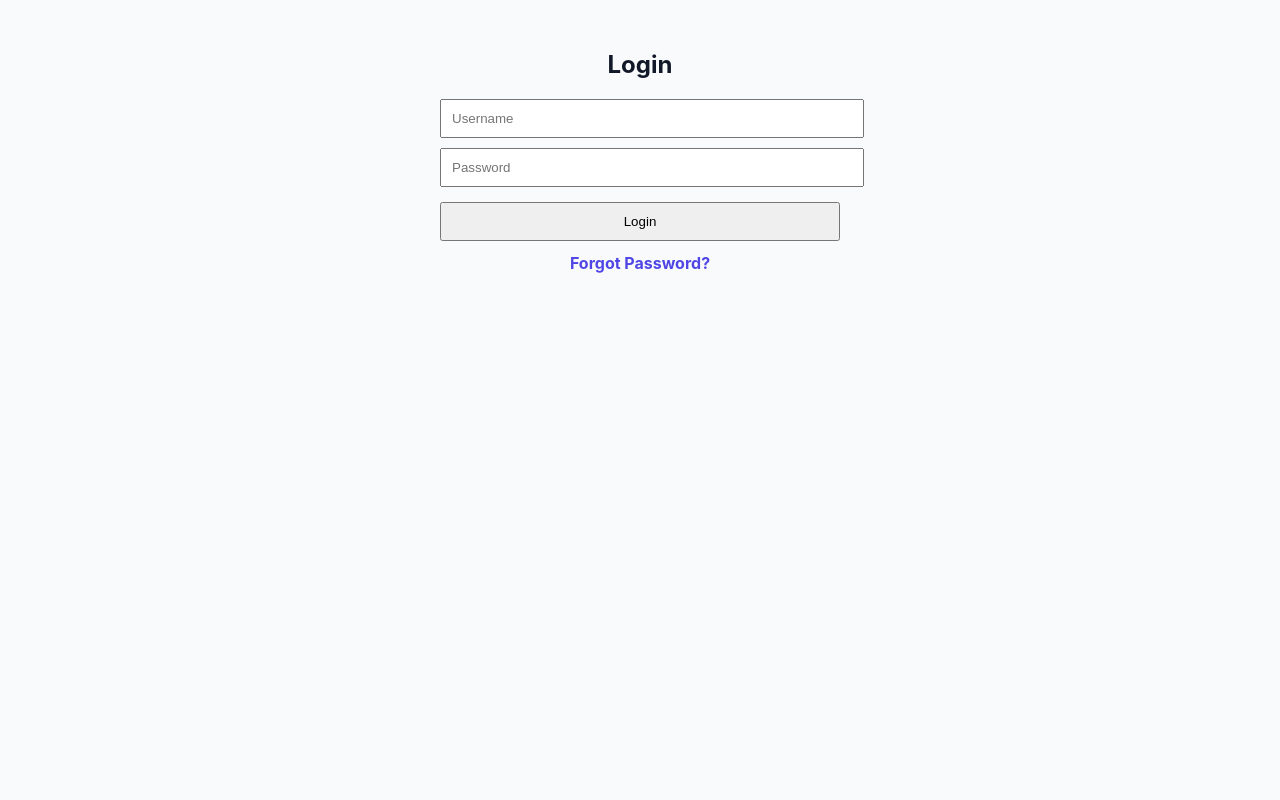
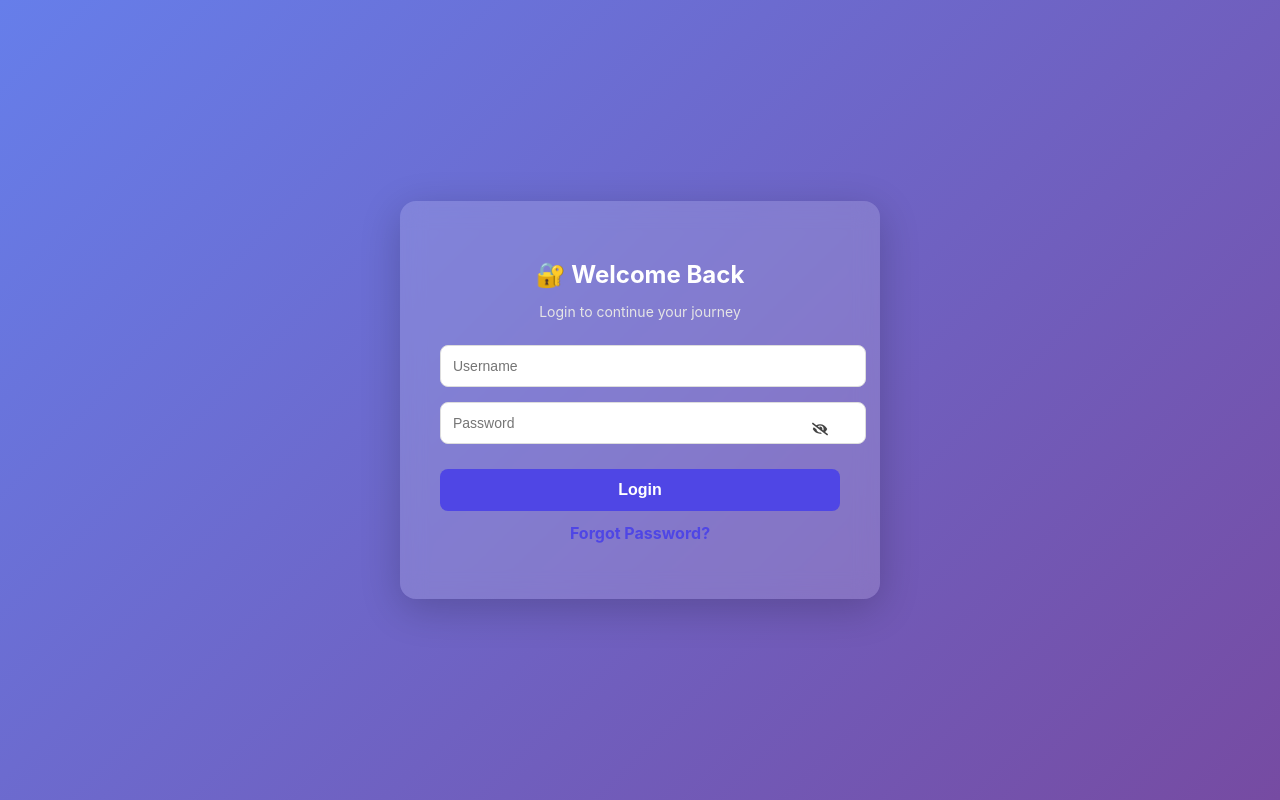
Before and after one commit to sameer9860/Job-Tracker, a React (Create React App) app in the folder job-tracker-frontend/: page / in a window 1280 px wide. Built offline with nearby package versions, Linux system fonts and the light colour scheme.

Commit message:
Fixed : Forget password errors

```diff
--- a/job-tracker-frontend/src/components/PasswordReset/EnterEmail.jsx
+++ b/job-tracker-frontend/src/components/PasswordReset/EnterEmail.jsx
@@ -19,8 +19,10 @@ export default function EnterEmail({ onNext }) {
   };
 
   return (
-    <div style={{ maxWidth: "400px", margin: "40px auto" }}>
-      <h2>Forgot Password</h2>
+    <div style={styles.container}>
+      <div style={styles.card}>
+        <h2 style={styles.title}>🔑 Forgot Password</h2>
+        <p style={styles.subtitle}>Enter your email to receive an OTP</p>
 
         <form onSubmit={handleSubmit}>
           <input
@@ -29,22 +31,77 @@ export default function EnterEmail({ onNext }) {
             value={email}
             onChange={(e) => setEmail(e.target.value)}
             required
-          style={{ width: "100%", padding: "10px", marginBottom: "10px" }}
+            style={styles.input}
           />
 
-        <button type="submit" style={btnStyle}>
+          <button type="submit" style={styles.button}>
             Send OTP
           </button>
         </form>
 
-      {message && <p>{message}</p>}
+        {message && <p style={styles.message}>{message}</p>}
+      </div>
     </div>
   );
 }
 
-const btnStyle = {
+/* 🎨 Styles */
+const styles = {
+  container: {
+    height: "100vh",
+    display: "flex",
+    justifyContent: "center",
+    alignItems: "center",
+    background: "linear-gradient(135deg, #667eea, #764ba2)",
+  },
+  card: {
+    background: "rgba(255, 255, 255, 0.15)",
+    backdropFilter: "blur(12px)",
+    padding: "40px",
+    borderRadius: "16px",
     width: "100%",
-  padding: "10px",
+    maxWidth: "400px",
+    boxShadow: "0 10px 40px rgba(0,0,0,0.2)",
+    color: "#fff",
+    textAlign: "center",
+  },
+  title: {
+    marginBottom: "5px",
+    fontSize: "24px",
+    fontWeight: "bold",
+  },
+  subtitle: {
+    marginBottom: "25px",
+    fontSize: "14px",
+    color: "#e5e5e5",
+  },
+  input: {
+    width: "100%",
+    padding: "12px",
+    marginBottom: "15px",
+    borderRadius: "8px",
+    border: "1px solid #ddd",
+    fontSize: "14px",
+    outline: "none",
+    transition: "border 0.3s",
+  },
+  button: {
+    width: "100%",
+    padding: "12px",
+    borderRadius: "8px",
+    border: "none",
     background: "#4f46e5",
     color: "#fff",
+    fontSize: "16px",
+    fontWeight: "bold",
+    cursor: "pointer",
+    marginTop: "10px",
+    transition: "background 0.3s",
+  },
+  message: {
+    marginTop: "15px",
+    fontSize: "14px",
+    color: "#fff",
+    fontWeight: "bold",
+  },
 };
--- a/job-tracker-frontend/src/components/PasswordReset/OTPVerify.jsx
+++ b/job-tracker-frontend/src/components/PasswordReset/OTPVerify.jsx
@@ -12,15 +12,17 @@ export default function OTPVerify({ email, onNext }) {
     try {
       const res = await verifyOTP(email, otp);
       setMessage(res.data.detail);
-      onNext(otp); // 🔥 IMPORTANT FIX
+      onNext(otp); // 🔥 Pass OTP forward
     } catch (err) {
       setMessage(err.response?.data?.detail || "Invalid OTP");
     }
   };
 
   return (
-    <div style={{ maxWidth: "400px", margin: "40px auto" }}>
-      <h2>Verify OTP</h2>
+    <div style={styles.container}>
+      <div style={styles.card}>
+        <h2 style={styles.title}>🔑 Verify OTP</h2>
+        <p style={styles.subtitle}>Enter the code sent to your email</p>
 
         <form onSubmit={handleSubmit}>
           <input
@@ -29,22 +31,77 @@ export default function OTPVerify({ email, onNext }) {
             value={otp}
             onChange={(e) => setOtp(e.target.value)}
             required
-          style={{ width: "100%", padding: "10px", marginBottom: "10px" }}
+            style={styles.input}
           />
 
-        <button type="submit" style={btnStyle}>
+          <button type="submit" style={styles.button}>
             Verify
           </button>
         </form>
 
-      {message && <p>{message}</p>}
+        {message && <p style={styles.message}>{message}</p>}
+      </div>
     </div>
   );
 }
 
-const btnStyle = {
+/* 🎨 Styles */
+const styles = {
+  container: {
+    height: "100vh",
+    display: "flex",
+    justifyContent: "center",
+    alignItems: "center",
+    background: "linear-gradient(135deg, #667eea, #764ba2)",
+  },
+  card: {
+    background: "rgba(255, 255, 255, 0.15)",
+    backdropFilter: "blur(12px)",
+    padding: "40px",
+    borderRadius: "16px",
     width: "100%",
-  padding: "10px",
+    maxWidth: "400px",
+    boxShadow: "0 10px 40px rgba(0,0,0,0.2)",
+    color: "#fff",
+    textAlign: "center",
+  },
+  title: {
+    marginBottom: "5px",
+    fontSize: "24px",
+    fontWeight: "bold",
+  },
+  subtitle: {
+    marginBottom: "25px",
+    fontSize: "14px",
+    color: "#e5e5e5",
+  },
+  input: {
+    width: "100%",
+    padding: "12px",
+    marginBottom: "15px",
+    borderRadius: "8px",
+    border: "1px solid #ddd",
+    fontSize: "14px",
+    outline: "none",
+    transition: "border 0.3s",
+  },
+  button: {
+    width: "100%",
+    padding: "12px",
+    borderRadius: "8px",
+    border: "none",
     background: "#4f46e5",
     color: "#fff",
+    fontSize: "16px",
+    fontWeight: "bold",
+    cursor: "pointer",
+    marginTop: "10px",
+    transition: "background 0.3s",
+  },
+  message: {
+    marginTop: "15px",
+    fontSize: "14px",
+    color: "#fff",
+    fontWeight: "bold",
+  },
 };
--- a/job-tracker-frontend/src/components/PasswordReset/SetNewPassword.jsx
+++ b/job-tracker-frontend/src/components/PasswordReset/SetNewPassword.jsx
@@ -1,10 +1,16 @@
 import { useState } from "react";
+import { FaEye, FaEyeSlash } from "react-icons/fa";
+import { useNavigate } from "react-router-dom"; // ✅ Import navigation
 import { setNewPassword } from "../../api/api";
 
-export default function SetNewPassword({ email, otp, onSuccess }) {
+export default function SetNewPassword({ email, otp }) {
   const [password1, setPassword1] = useState("");
   const [password2, setPassword2] = useState("");
+  const [showPassword1, setShowPassword1] = useState(false);
+  const [showPassword2, setShowPassword2] = useState(false);
   const [message, setMessage] = useState("");
+  const [success, setSuccess] = useState(false);
+  const navigate = useNavigate();
 
   const handleSubmit = async (e) => {
     e.preventDefault();
@@ -16,55 +22,155 @@ export default function SetNewPassword({ email, otp, onSuccess }) {
     }
 
     try {
-      const res = await setNewPassword(
-        email,
-        otp,
-        password1,
-        password2
-      );
+      const res = await setNewPassword(email, otp, password1, password2);
       setMessage(res.data.detail);
-      onSuccess();
+      setSuccess(true);
+
+      // ✅ Redirect to login after short delay
+      setTimeout(() => {
+        navigate("/");
+      }, 2000);
     } catch (err) {
       setMessage(err.response?.data?.detail || "Something went wrong");
     }
   };
 
   return (
-    <div style={{ maxWidth: "400px", margin: "40px auto" }}>
-      <h2>Set New Password</h2>
+    <div style={styles.container}>
+      <div style={styles.card}>
+        {!success ? (
+          <>
+            <h2 style={styles.title}>🔒 Set New Password</h2>
+            <p style={styles.subtitle}>Enter and confirm your new password</p>
 
             <form onSubmit={handleSubmit}>
+              {/* New Password */}
+              <div style={styles.passwordWrapper}>
                 <input
-          type="password"
+                  type={showPassword1 ? "text" : "password"}
                   placeholder="New Password"
                   value={password1}
                   onChange={(e) => setPassword1(e.target.value)}
                   required
-          style={{ width: "100%", padding: "10px", marginBottom: "10px" }}
+                  style={styles.input}
                 />
+                <span
+                  style={styles.eye}
+                  onClick={() => setShowPassword1(!showPassword1)}
+                >
+                  {showPassword1 ? <FaEye /> : <FaEyeSlash />}
+                </span>
+              </div>
 
+              {/* Confirm Password */}
+              <div style={styles.passwordWrapper}>
                 <input
-          type="password"
+                  type={showPassword2 ? "text" : "password"}
                   placeholder="Confirm New Password"
                   value={password2}
                   onChange={(e) => setPassword2(e.target.value)}
                   required
-          style={{ width: "100%", padding: "10px", marginBottom: "10px" }}
+                  style={styles.input}
                 />
+                <span
+                  style={styles.eye}
+                  onClick={() => setShowPassword2(!showPassword2)}
+                >
+                  {showPassword2 ? <FaEye /> : <FaEyeSlash />}
+                </span>
+              </div>
 
-        <button type="submit" style={btnStyle}>
+              <button type="submit" style={styles.button}>
                 Set Password
               </button>
             </form>
 
-      {message && <p>{message}</p>}
+            {message && <p style={styles.message}>{message}</p>}
+          </>
+        ) : (
+          <p style={styles.success}>
+            ✅ Password changed successfully! Redirecting to login...
+          </p>
+        )}
+      </div>
     </div>
   );
 }
 
-const btnStyle = {
+/* 🎨 Styles */
+const styles = {
+  container: {
+    height: "100vh",
+    display: "flex",
+    justifyContent: "center",
+    alignItems: "center",
+    background: "linear-gradient(135deg, #667eea, #764ba2)",
+  },
+  card: {
+    background: "rgba(255, 255, 255, 0.15)",
+    backdropFilter: "blur(12px)",
+    padding: "40px",
+    borderRadius: "16px",
     width: "100%",
-  padding: "10px",
+    maxWidth: "400px",
+    boxShadow: "0 10px 40px rgba(0,0,0,0.2)",
+    color: "#fff",
+    textAlign: "center",
+  },
+  title: {
+    marginBottom: "5px",
+    fontSize: "24px",
+    fontWeight: "bold",
+  },
+  subtitle: {
+    marginBottom: "25px",
+    fontSize: "14px",
+    color: "#e5e5e5",
+  },
+  input: {
+    width: "100%",
+    padding: "12px",
+    marginBottom: "15px",
+    borderRadius: "8px",
+    border: "1px solid #ddd",
+    fontSize: "14px",
+    outline: "none",
+    transition: "border 0.3s",
+  },
+  passwordWrapper: {
+    position: "relative",
+    marginBottom: "15px",
+  },
+  eye: {
+    position: "absolute",
+    right: "12px",
+    top: "50%",
+    transform: "translateY(-50%)",
+    cursor: "pointer",
+    color: "#444",
+  },
+  button: {
+    width: "100%",
+    padding: "12px",
+    borderRadius: "8px",
+    border: "none",
     background: "#4f46e5",
     color: "#fff",
+    fontSize: "16px",
+    fontWeight: "bold",
+    cursor: "pointer",
+    marginTop: "10px",
+    transition: "background 0.3s",
+  },
+  message: {
+    marginTop: "15px",
+    fontSize: "14px",
+    color: "#fff",
+    fontWeight: "bold",
+  },
+  success: {
+    fontSize: "16px",
+    fontWeight: "bold",
+    color: "lightgreen",
+  },
 };
--- a/job-tracker-frontend/src/pages/Login.jsx
+++ b/job-tracker-frontend/src/pages/Login.jsx
@@ -1,57 +1,70 @@
 import { useState } from "react";
-import { useNavigate, Link } from "react-router-dom";
+import { Link } from "react-router-dom"; // ✅ Import Link for navigation
 import API from "../services/api";
+import { FaEye, FaEyeSlash } from "react-icons/fa";
 
-export default function Login() {
+function Login() {
   const [username, setUsername] = useState("");
   const [password, setPassword] = useState("");
-  const [error, setError] = useState("");
-  const navigate = useNavigate();
+  const [showPassword, setShowPassword] = useState(false);
+  const [error, setError] = useState(null);
+  const [loading, setLoading] = useState(false);
 
-  const handleLogin = async (e) => {
+  const handleSubmit = async (e) => {
     e.preventDefault();
-    setError("");
+    setLoading(true);
+    setError(null);
+
     try {
       const res = await API.post("token/", { username, password });
+
       localStorage.setItem("access_token", res.data.access);
       localStorage.setItem("refresh_token", res.data.refresh);
-      navigate("/dashboard");
+
+      window.location.href = "/dashboard";
     } catch (err) {
       setError("Invalid username or password");
+      setLoading(false);
     }
   };
 
   return (
-    <div style={{ maxWidth: "400px", margin: "50px auto", textAlign: "center" }}>
-      <h2>Login</h2>
+    <div style={styles.container}>
+      <div style={styles.card}>
+        <h2 style={styles.title}>🔐 Welcome Back</h2>
+        <p style={styles.subtitle}>Login to continue your journey</p>
 
-      {error && <p style={{ color: "red" }}>{error}</p>}
+        {error && <p style={styles.error}>{error}</p>}
 
-      <form onSubmit={handleLogin}>
+        <form onSubmit={handleSubmit}>
           <input
-          type="text"
+            style={styles.input}
             placeholder="Username"
             value={username}
             onChange={(e) => setUsername(e.target.value)}
             required
-          style={{ padding: "10px", width: "100%", marginBottom: "10px" }}
           />
 
+          <div style={styles.passwordWrapper}>
             <input
-          type="password"
+              style={styles.input}
+              type={showPassword ? "text" : "password"}
               placeholder="Password"
               value={password}
               onChange={(e) => setPassword(e.target.value)}
               required
-          style={{ padding: "10px", width: "100%", marginBottom: "15px" }}
             />
+            <span style={styles.eye} onClick={() => setShowPassword(!showPassword)}>
+              {showPassword ? <FaEye /> : <FaEyeSlash />}
+            </span>
+          </div>
 
-        <button type="submit" style={{ padding: "10px 20px", width: "100%" }}>
-          Login
+          <button style={styles.button} disabled={loading}>
+            {loading ? "⏳ Logging in..." : "Login"}
           </button>
         </form>
 
-      {/* 🔐 Forgot Password */}
+        {/* 🔗 Forgot Password Link */}
         <p style={{ marginTop: "12px" }}>
           <Link
             to="/forget-password"
@@ -61,5 +74,79 @@ export default function Login() {
           </Link>
         </p>
       </div>
+    </div>
   );
 }
+
+export default Login;
+
+/* 🎨 Styles */
+const styles = {
+  container: {
+    height: "100vh",
+    display: "flex",
+    justifyContent: "center",
+    alignItems: "center",
+    background: "linear-gradient(135deg, #667eea, #764ba2)",
+  },
+  card: {
+    background: "rgba(255, 255, 255, 0.15)",
+    backdropFilter: "blur(12px)",
+    padding: "40px",
+    borderRadius: "16px",
+    width: "100%",
+    maxWidth: "400px",
+    boxShadow: "0 10px 40px rgba(0,0,0,0.2)",
+    color: "#fff",
+    textAlign: "center",
+  },
+  title: {
+    marginBottom: "5px",
+    fontSize: "24px",
+    fontWeight: "bold",
+  },
+  subtitle: {
+    marginBottom: "25px",
+    fontSize: "14px",
+    color: "#e5e5e5",
+  },
+  error: {
+    color: "#ff6b6b",
+    marginBottom: "15px",
+    fontWeight: "bold",
+  },
+  input: {
+    width: "100%",
+    padding: "12px",
+    marginBottom: "15px",
+    borderRadius: "8px",
+    border: "1px solid #ddd",
+    fontSize: "14px",
+    outline: "none",
+    transition: "border 0.3s",
+  },
+  passwordWrapper: {
+    position: "relative",
+  },
+  eye: {
+    position: "absolute",
+    right: "12px",
+    top: "50%",
+    transform: "translateY(-50%)",
+    cursor: "pointer",
+    color: "#444",
+  },
+  button: {
+    width: "100%",
+    padding: "12px",
+    borderRadius: "8px",
+    border: "none",
+    background: "#4f46e5",
+    color: "#fff",
+    fontSize: "16px",
+    fontWeight: "bold",
+    cursor: "pointer",
+    marginTop: "10px",
+    transition: "background 0.3s",
+  },
+};
```
Also changed, not shown: job-tracker-frontend/src/pages/ForgetPassword.jsx (+10 -6 lines), job-tracker-frontend/src/App.js (line endings or trailing spaces), 1 other file (tests, documents, lock files or other folders). Lines whose indentation alone changed are shown as unchanged.
